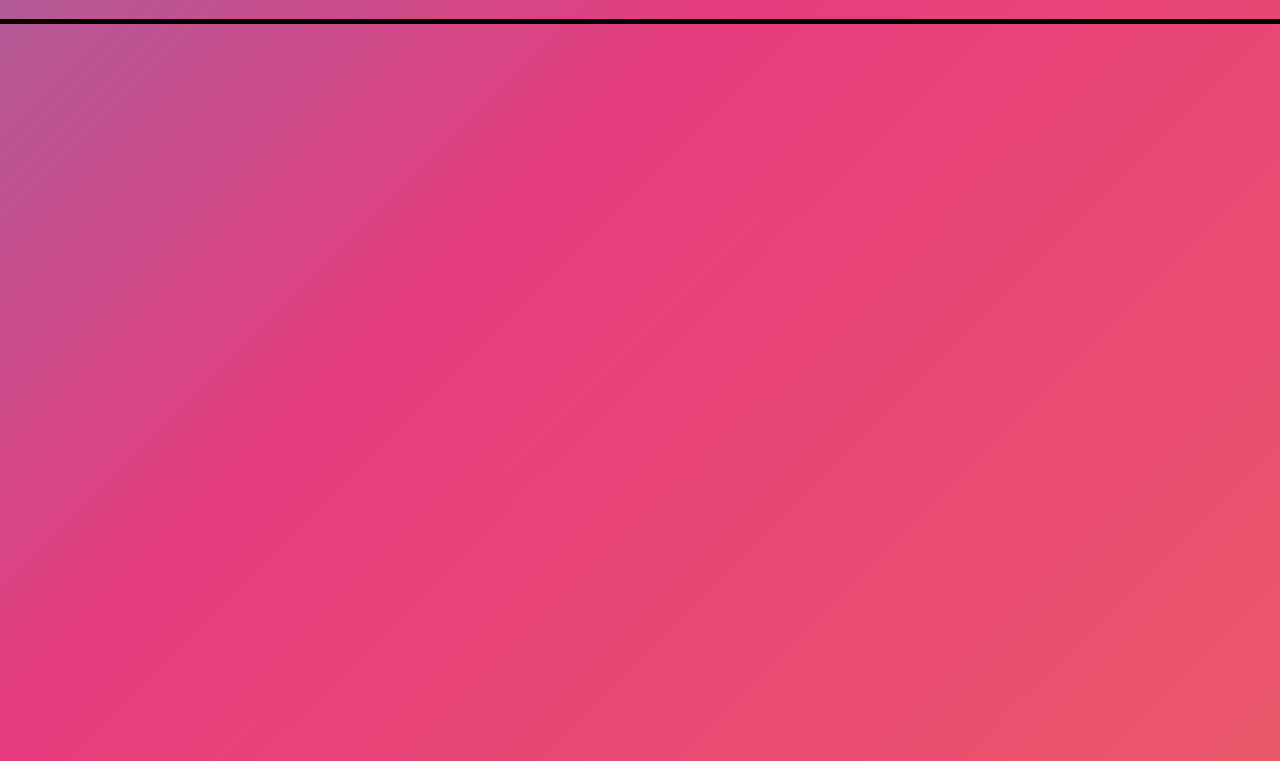
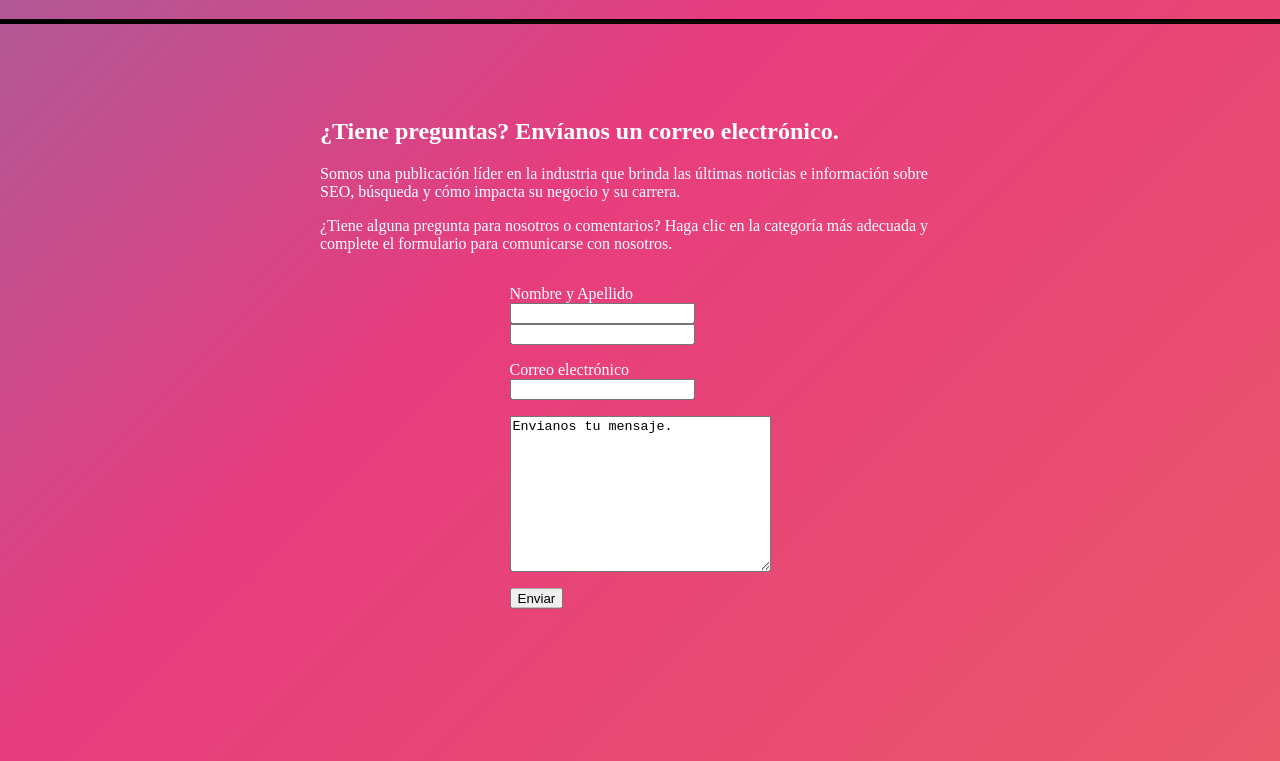
Before and after one commit to Ricardoandreslh/Actividad-2.2, a plain HTML site: page contactanos.html in a window 1280 px wide. Shown: the part 39-800 px from the top of the page. Drawn offline with Linux system fonts and the light colour scheme.

```diff
--- a/contactanos.html
+++ b/contactanos.html
@@ -19,5 +19,38 @@
         <hr size="5px" color="black" />
     </header>
 
+    <main class="articulos">
+        <section class="contenedortexto">
+            <h1>¿Tiene preguntas? Envíanos un correo electrónico.</h1>
+            <p>Somos una publicación líder en la industria que brinda las últimas noticias e información sobre SEO, búsqueda y cómo impacta su negocio y su carrera.</p>
+            <p>¿Tiene alguna pregunta para nosotros o comentarios? Haga clic en la categoría más adecuada y complete el formulario para comunicarse con nosotros.</p>
+        </section>
+        <section class="formulario-contenedor">
+
+            <div class="formulario">
+
+                <form autocomplete="on">
+                    <p>
+                        <label for="nombre">Nombre y Apellido</label><br>
+                        <input type="text" id="nombre"><br>
+                        <input type="text" id="apellido"><br>
+                    </p>
+
+                    <p>
+                        <label for="email">Correo electrónico</label><br>
+                        <input type="text" id="email"><br>
+                    </p>
+
+                    <p>
+                        <textarea name="message" rows="10" cols="30">Envianos tu mensaje.</textarea>
+                    </p>
+
+                    <input type="submit" value="Enviar">
+
+                </form>
+
+            </div>
+        </section>
+    </main>
 </body>
 </html>
```
